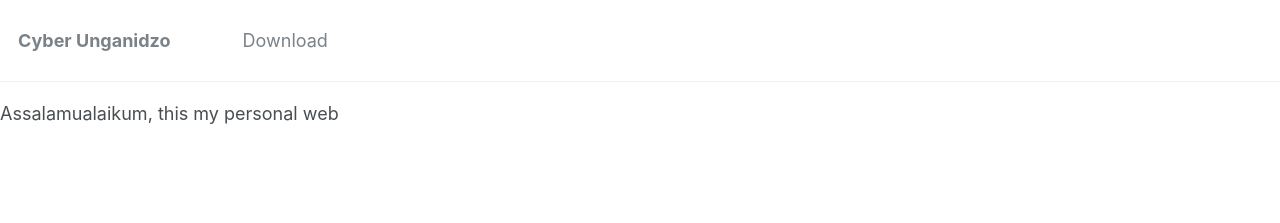
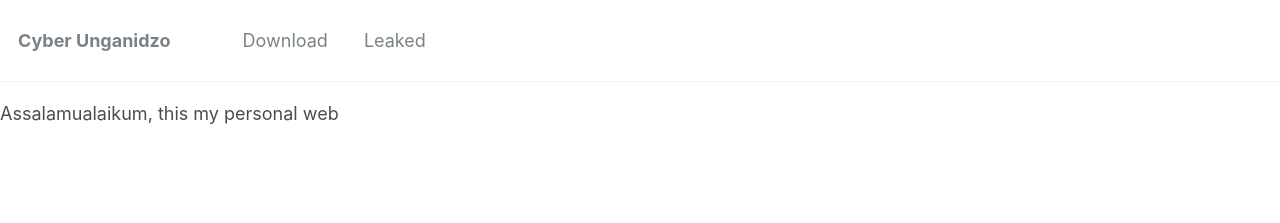
Before and after one commit to esoneXon/esoneXon.github.io, a Jekyll site: the page built from _pages/about.md, in a window 1280 px wide. Shown: the top 223 px of the page. Built offline with Jekyll 4.4.1, drawn with Linux system fonts in a browser that asks for light colours; our own code applies the rules of GitHub Pages for plain Markdown files.

Commit message:
Update navigation.yml

```diff
--- a/_data/navigation.yml
+++ b/_data/navigation.yml
@@ -2,3 +2,5 @@
 main:
   - title: "Download"
     url: /download/
+  - title: "Leaked"
+    url: /leaked/
```
